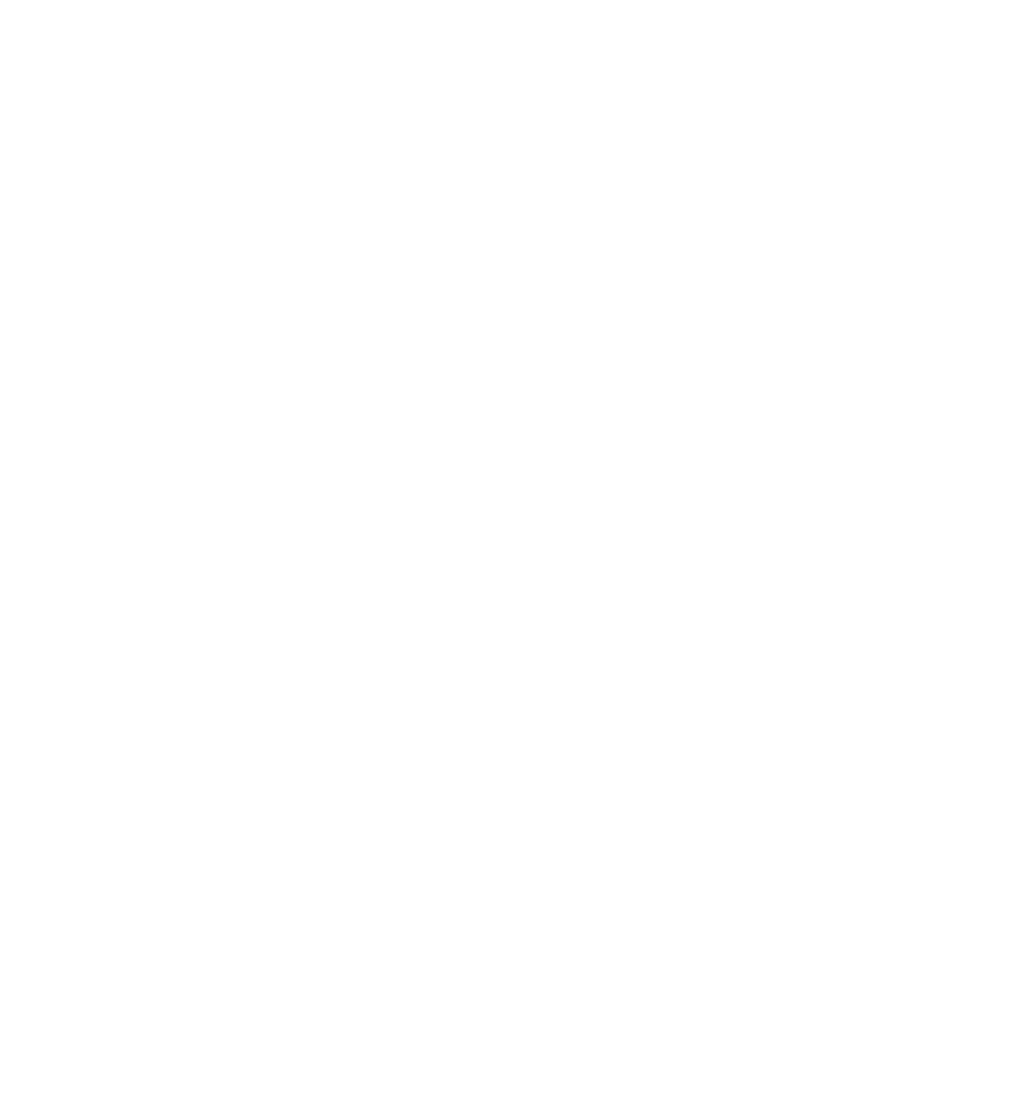
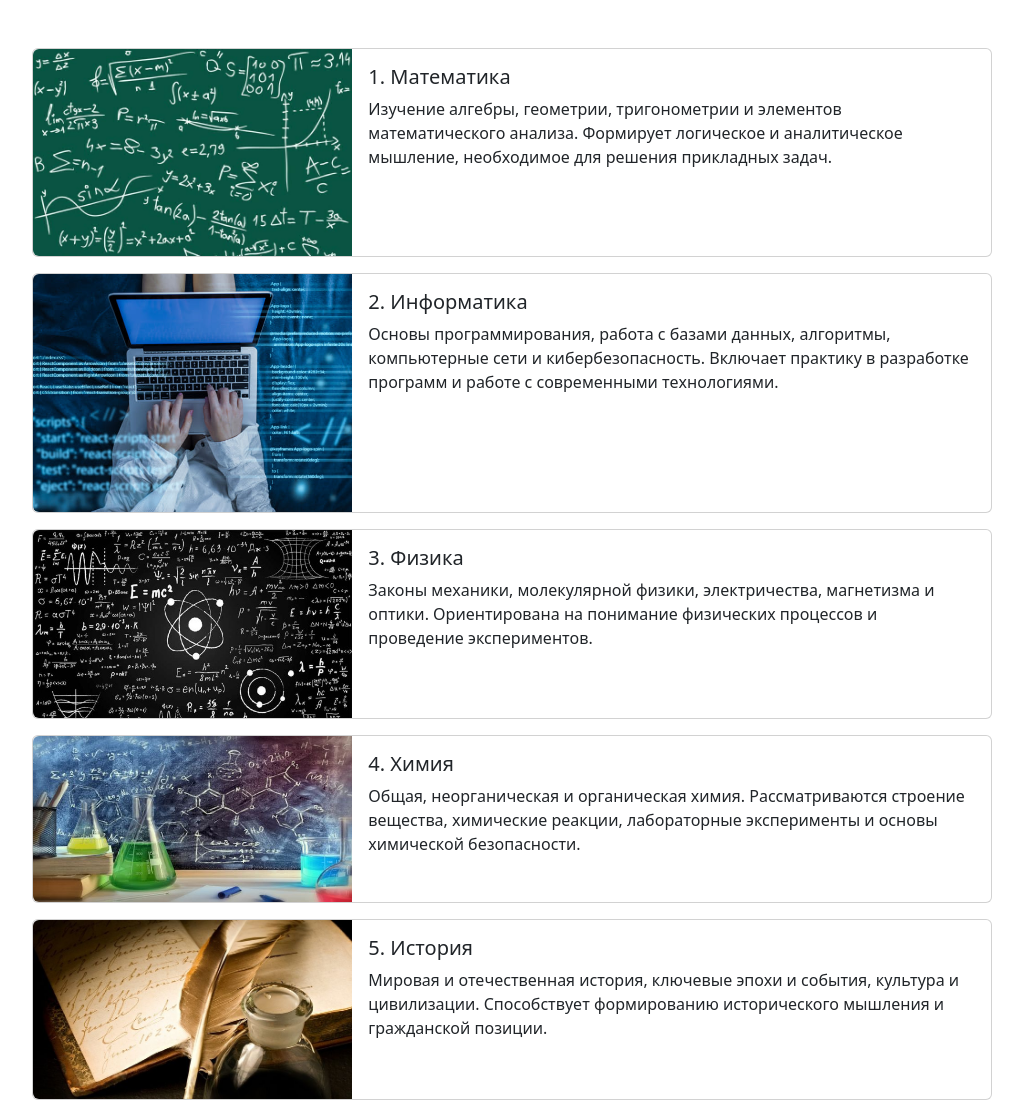
Before and after one commit to zxcpozer66/Tech-Academy, a plain HTML site: page course-page.html in a window 1280 px wide. Shown: the whole page, without its empty margins (128-1151 px from the left). Before the commit the page ends 800 px from the top, so only its background shows below. Drawn offline with nearby package versions, Linux system fonts and the light colour scheme.

Commit message:
Added course list section

```diff
--- a/course-page.html
+++ b/course-page.html
@@ -25,7 +25,125 @@
 	</head>
 	<body>
 		<header></header>
-		<main></main>
+		<main>
+			<section
+				id="course-list"
+				class="d-flex flex-column mt-5 g-5 w-75 m-auto"
+			>
+				<div class="card mb-3">
+					<div class="row g-0">
+						<div class="col-md-4">
+							<img
+								src="./img/course/1.jpg"
+								class="img-fluid rounded-start"
+								alt="Математика"
+							/>
+						</div>
+						<div class="col-md-8">
+							<div class="card-body">
+								<h5 class="card-title">1. Математика</h5>
+								<p class="card-text">
+									Изучение алгебры, геометрии, тригонометрии и
+									элементов математического анализа. Формирует
+									логическое и аналитическое мышление,
+									необходимое для решения прикладных задач.
+								</p>
+							</div>
+						</div>
+					</div>
+				</div>
+				<div class="card mb-3">
+					<div class="row g-0">
+						<div class="col-md-4">
+							<img
+								src="./img/course/2.jpg"
+								class="img-fluid rounded-start"
+								alt="Информатика"
+							/>
+						</div>
+						<div class="col-md-8">
+							<div class="card-body">
+								<h5 class="card-title">2. Информатика</h5>
+								<p class="card-text">
+									Основы программирования, работа с базами
+									данных, алгоритмы, компьютерные сети и
+									кибербезопасность. Включает практику в
+									разработке программ и работе с современными
+									технологиями.
+								</p>
+							</div>
+						</div>
+					</div>
+				</div>
+				<div class="card mb-3">
+					<div class="row g-0">
+						<div class="col-md-4">
+							<img
+								src="./img/course/3.jpg"
+								class="img-fluid rounded-start"
+								alt="Физика"
+							/>
+						</div>
+						<div class="col-md-8">
+							<div class="card-body">
+								<h5 class="card-title">3. Физика</h5>
+								<p class="card-text">
+									Законы механики, молекулярной физики,
+									электричества, магнетизма и оптики.
+									Ориентирована на понимание физических
+									процессов и проведение экспериментов.
+								</p>
+							</div>
+						</div>
+					</div>
+				</div>
+				<div class="card mb-3">
+					<div class="row g-0">
+						<div class="col-md-4">
+							<img
+								src="./img/course/4.jpg"
+								class="img-fluid rounded-start"
+								alt="Химия"
+							/>
+						</div>
+						<div class="col-md-8">
+							<div class="card-body">
+								<h5 class="card-title">4. Химия</h5>
+								<p class="card-text">
+									Общая, неорганическая и органическая химия.
+									Рассматриваются строение вещества,
+									химические реакции, лабораторные
+									эксперименты и основы химической
+									безопасности.
+								</p>
+							</div>
+						</div>
+					</div>
+				</div>
+				<div class="card mb-3">
+					<div class="row g-0">
+						<div class="col-md-4">
+							<img
+								src="./img/course/5.jpg"
+								class="img-fluid rounded-start"
+								alt="История"
+							/>
+						</div>
+						<div class="col-md-8">
+							<div class="card-body">
+								<h5 class="card-title">5. История</h5>
+								<p class="card-text">
+									Мировая и отечественная история, ключевые
+									эпохи и события, культура и цивилизации.
+									Способствует формированию исторического
+									мышления и гражданской позиции.
+								</p>
+							</div>
+						</div>
+					</div>
+				</div>
+			</section>
+		</main>
 		<footer></footer>
 	</body>
 </html>
```
Also changed, not shown: img/course/1.jpg (added), img/course/2.jpg (added), img/course/3.jpg (added), img/course/4.jpg (added), img/course/5.jpg (added).
